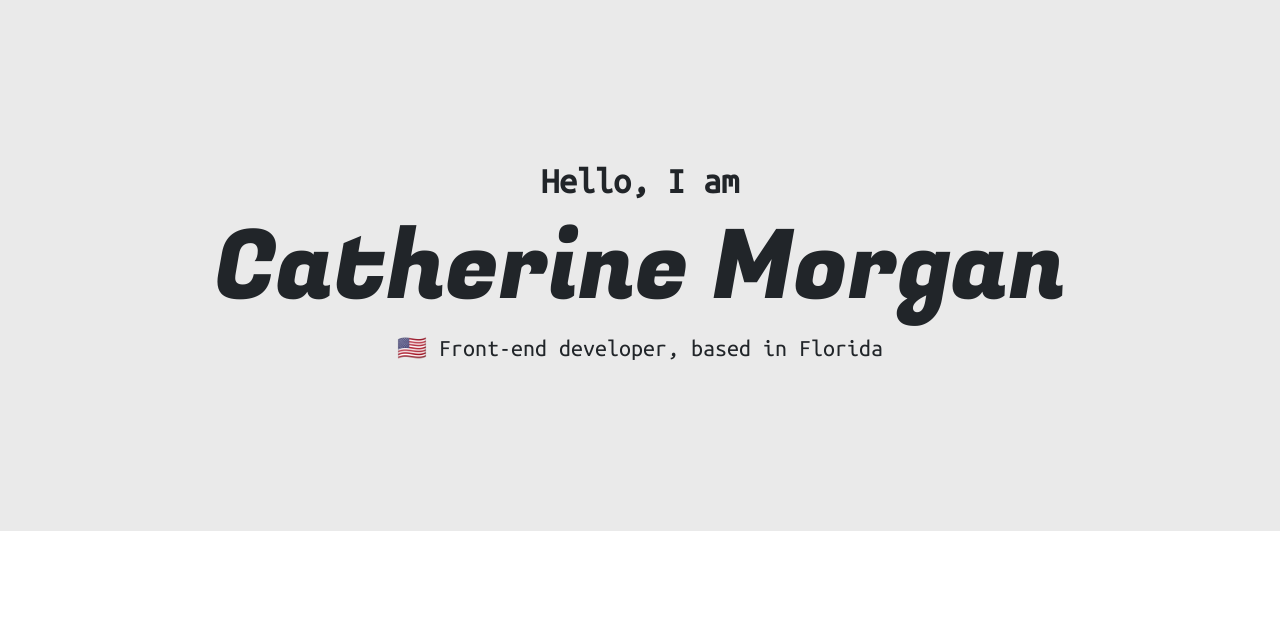
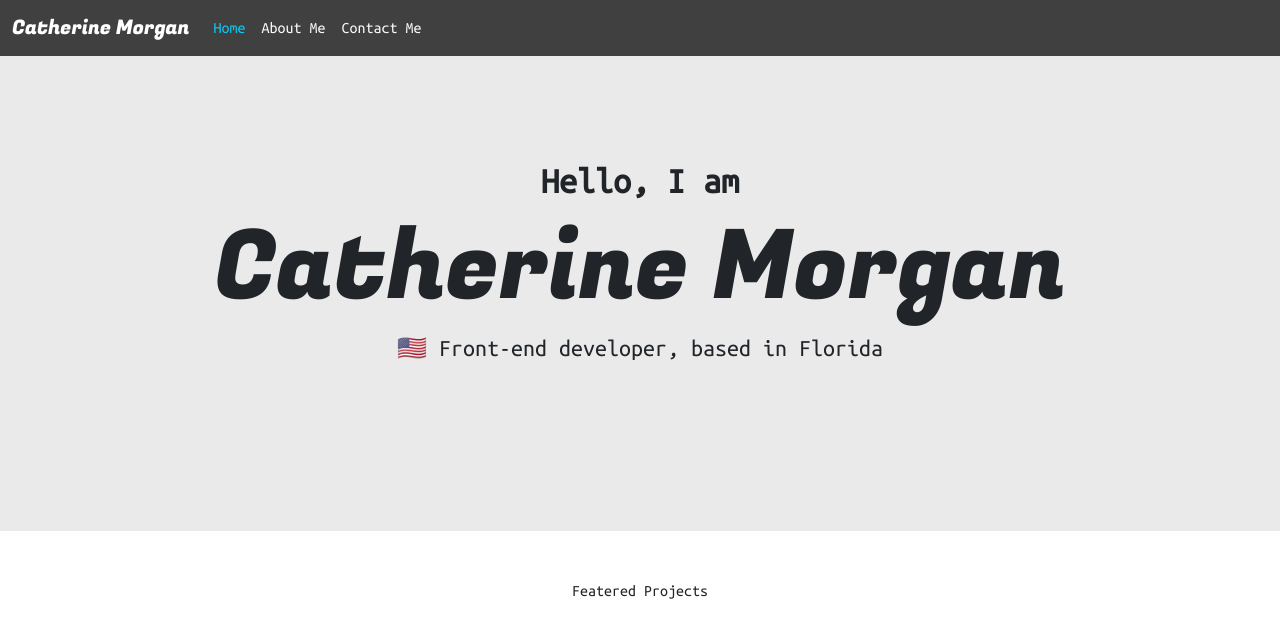
Before and after one commit to catmorgan72/Responsive-Final-Project-Portfolio, a plain HTML site: page index.html in a window 1280 px wide. Drawn offline with nearby package versions, Linux system fonts and the light colour scheme; some icons are missing.

Commit message:
Navigation bar and project title

```diff
--- a/index.html
+++ b/index.html
@@ -31,10 +31,47 @@
     ></script>
   </head>
   <body>
+    <nav class="navbar navbar-expand-lg fixed-top navigation-bar">
+      <div class="container-fluid">
+        <a class="navbar-brand text-white brand-name" href="#"
+          >Catherine Morgan</a
+        >
+        <button
+          class="navbar-toggler"
+          type="button"
+          data-bs-toggle="collapse"
+          data-bs-target="#navbarNav"
+          aria-controls="navbarNav"
+          aria-expanded="false"
+          aria-label="Toggle navigation"
+        >
+          <span class="navbar-toggler-icon"></span>
+        </button>
+        <div class="collapse navbar-collapse" id="navbarNav">
+          <ul class="navbar-nav">
+            <li class="nav-item">
+              <a class="nav-link active text-info" aria-current="page" href="#"
+                >Home</a
+              >
+            </li>
+            <li class="nav-item">
+              <a class="nav-link text-light" href="about.html">About Me</a>
+            </li>
+            <li class="nav-item">
+              <a class="nav-link text-light" href="about.html#contact"
+                >Contact Me</a
+              >
+            </li>
+          </ul>
+        </div>
+      </div>
+    </nav>
+
     <div class="hero">
       <h2><i class="fa-duotone fa-hand-wave"></i> Hello, I am</h2>
       <h1>Catherine Morgan</h1>
       <h3>🇺🇸 Front-end developer, based in Florida</h3>
     </div>
+    <p class="text-center m-5">Featered Projects</p>
   </body>
 </html>
--- a/styles/portofio.css
+++ b/styles/portofio.css
@@ -1,6 +1,6 @@
 :root {
   --title-background-color: #254ba0;
-  --link-background-color: #17ace4;
+  --link-color: #17ace4;
   --upper-toolbar-color: #404040;
   --textbox-background-color: #eaeaea;
   --title-link-font-color: white;
@@ -13,8 +13,13 @@ body {
   font-family: var(--default-font);
 }
 
-h1 {
+h1,
+.brand-name {
   font-family: var(--title-font);
+}
+
+.navigation-bar {
+  background-color: var(--upper-toolbar-color);
 }
 
 .hero {
```
